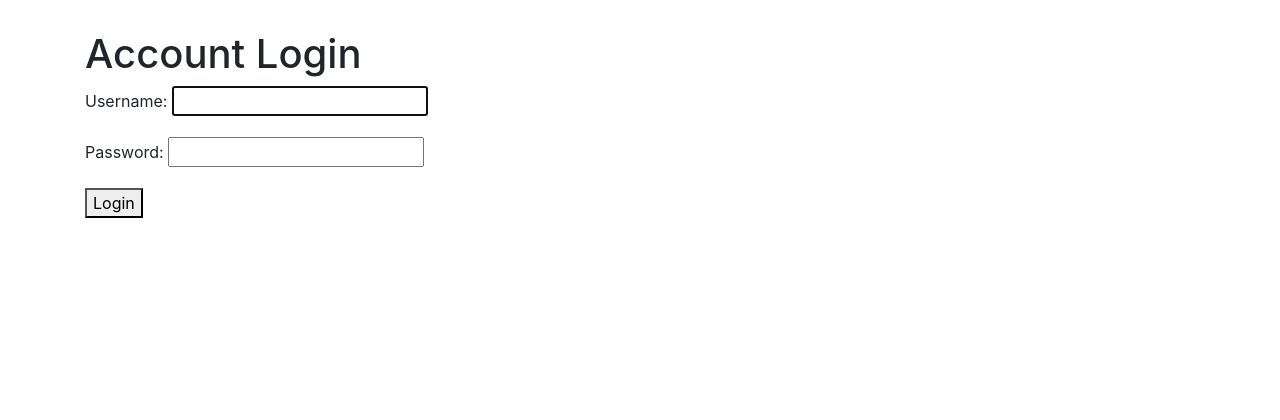
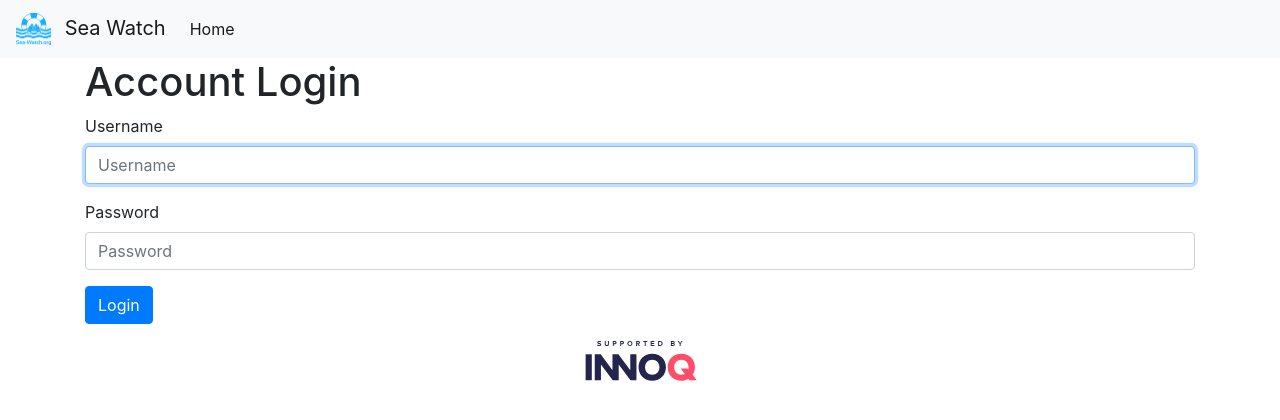
Before and after one commit to innoq/seawatch_planner, a Django app: page /accounts/login/ in a window 1280 px wide. Shown: the top 420 px of the page. Run offline with Django 3.2, Linux system fonts and the light colour scheme; some libraries are stand-ins or nearby versions.

Commit message:
renamed both base.html files, added powered by INNOQ footer

```diff
--- a/missions/templates/missions/assignee_form.html
+++ b/missions/templates/missions/assignee_form.html
@@ -1,4 +1,4 @@
-{% extends "base.html" %}
+{% extends "base-missions.html" %}
 
 <h1>AssigneeForm</h1>
 
--- a/missions/templates/missions/assignment_form.html
+++ b/missions/templates/missions/assignment_form.html
@@ -1,4 +1,4 @@
-{% extends "base.html" %}
+{% extends "base-missions.html" %}
 
 {% block content %}
 
--- a/missions/templates/missions/mission_detail.html
+++ b/missions/templates/missions/mission_detail.html
@@ -1,4 +1,4 @@
-{% extends "base.html" %}
+{% extends "base-missions.html" %}
 
 {% block content %}
 <h1>{{ object.ship.name }}: Mission ”{{ object.name }}”</h1>
--- a/seawatch_planner/settings.py
+++ b/seawatch_planner/settings.py
@@ -123,5 +123,6 @@
 # https://docs.djangoproject.com/en/2.2/howto/static-files/
 
 STATIC_URL = '/static/'
+STATICFILES_DIRS = (os.path.join(BASE_DIR, "static"),)
 
 LOGIN_REDIRECT_URL = '/accounts/edit'
--- a/seawatch_registration/templates/base.html
+++ b/seawatch_registration/templates/base-registration.html
@@ -1,5 +1,5 @@
 {% load bootstrap4 %}
-
+{% load static %}
 <!doctype html>
 <html lang="en">
   <head>
@@ -10,10 +10,9 @@
     <title>{% block title %}Seawatch Registration{% endblock %}</title>
   </head>
   <body>
-    <div class="container">
       <nav class="navbar navbar-expand-lg navbar-light bg-light">
           <a class="navbar-brand" href="https://sea-watch.org">
-            <img src="https://sea-watch.org/wp-content/uploads/2016/09/sea-watch_logo_280.png" width="35" height="32" class="d-inline-block align-top mr-2" alt="">
+            <img src="{% static 'seawatch_registration/images/logo.png' %}" width="35" height="32" class="d-inline-block align-top mr-2" alt="">
             Sea Watch
           </a>
           <button class="navbar-toggler" type="button" data-toggle="collapse" data-target="#navbarNav" aria-controls="navbarNav" aria-expanded="false" aria-label="Toggle navigation">
@@ -27,11 +26,19 @@
             </ul>
           </div>
       </nav>
-
+    <div class="container">
     {% block content %}
     {% endblock %}
     </div>
 
     {% bootstrap_javascript jquery="slim" %}
+
+    <footer>
+        <div class="text-center py-3">
+            <a href="https://innoq.com">
+                <img src="{% static 'seawatch_registration/images/supported-by-innoq--blue-red.svg' %}" width="113px" height="41px">
+            </a>
+        </div>
+    </footer>
   </body>
 </html>
--- a/seawatch_registration/templates/profile.html
+++ b/seawatch_registration/templates/profile.html
@@ -1,4 +1,4 @@
-{% extends 'base.html' %}
+{% extends 'base-registration.html' %}
 {% load bootstrap4 %}
 
 {% block title %}Personal Information | Seawatch Registration{% endblock %}
--- a/seawatch_registration/templates/registration/login.html
+++ b/seawatch_registration/templates/registration/login.html
@@ -1,4 +1,4 @@
-{% extends 'base.html' %}
+{% extends 'base-registration.html' %}
 {% load bootstrap4 %}
 
 {% block title %}Account Login | Seawatch Registration{% endblock %}
@@ -8,7 +8,7 @@
 
   <form method="post">
     {% csrf_token %}
-    {{ form.as_p }}
-    <button type="submit">Login</button>
+    {% bootstrap_form form %}
+    <button type="submit" class="btn btn-primary">Login</button>
   </form>
 {% endblock %}
--- a/seawatch_registration/templates/show-profile.html
+++ b/seawatch_registration/templates/show-profile.html
@@ -1,4 +1,4 @@
-{% extends 'base.html' %}
+{% extends 'base-registration.html' %}
 
 {% block title %}Personal Information | Seawatch Registration{% endblock %}
 
--- a/seawatch_registration/templates/signup.html
+++ b/seawatch_registration/templates/signup.html
@@ -1,4 +1,4 @@
-{% extends 'base.html' %}
+{% extends 'base-registration.html' %}
 {% load bootstrap4 %}
 
 {% block title %}Account Creation | Seawatch Registration{% endblock %}
```
Also changed, not shown: missions/templates/base-missions.html (renamed from missions/templates/base.html), static/seawatch_registration/images/logo.png (added), static/seawatch_registration/images/supported-by-innoq--blue-red.svg (added).
